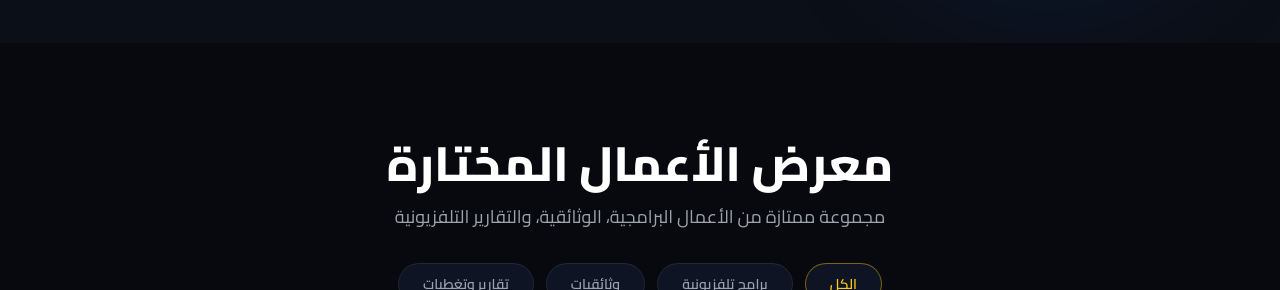
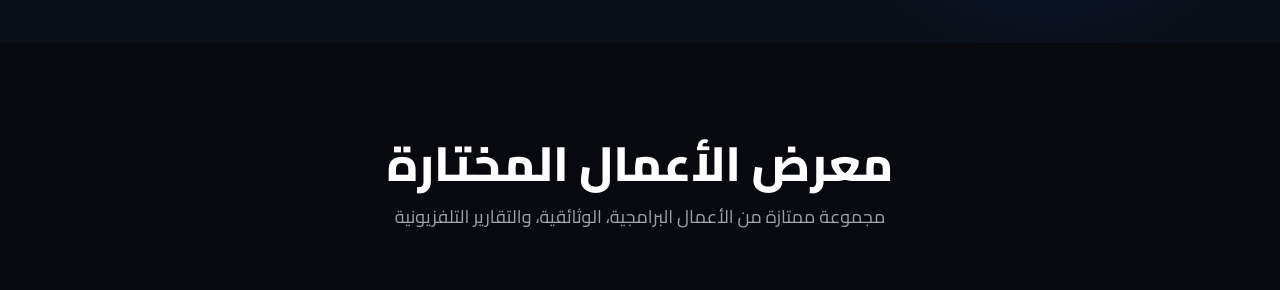
Before and after one commit to Abdelrhim121/Portfolio, a plain HTML site: page index.html in a window 1280 px wide. Shown: the part 759-1049 px from the top of the page. Drawn offline with nearby package versions, Linux system fonts and the light colour scheme.

Commit message:
Remove category filters and update initialProjects
Removed category filters from the HTML structure and updated initialProjects to remove category attributes.

```diff
--- a/index.html
+++ b/index.html
@@ -130,13 +130,13 @@
                 <h2 class="text-3xl md:text-5xl font-extrabold text-white mb-4">معرض الأعمال المختارة</h2>
                 <p class="text-gray-400 text-lg">مجموعة ممتازة من الأعمال البرامجية، الوثائقية، والتقارير التلفزيونية</p>
 
-                <!-- Category Filters -->
+                <!-- Category Filters
                 <div id="category-filters" class="flex flex-wrap items-center justify-center gap-3 mt-8">
                     <button class="filter-btn active px-6 py-2.5 rounded-full text-sm font-semibold glass-panel text-gold-400 border-gold-500/50" onclick="filterProjects('all', this)">الكل</button>
                     <button class="filter-btn px-6 py-2.5 rounded-full text-sm font-semibold glass-panel text-gray-400 hover:text-white" onclick="filterProjects('برامج تلفزيونية', this)">برامج تلفزيونية</button>
                     <button class="filter-btn px-6 py-2.5 rounded-full text-sm font-semibold glass-panel text-gray-400 hover:text-white" onclick="filterProjects('وثائقيات', this)">وثائقيات</button>
                     <button class="filter-btn px-6 py-2.5 rounded-full text-sm font-semibold glass-panel text-gray-400 hover:text-white" onclick="filterProjects('تقارير وتغطيات', this)">تقارير وتغطيات</button>
-                </div>
+                </div> -->
             </div>
 
             <!-- Projects Grid -->
@@ -261,8 +261,8 @@
 
     <script>
         const initialProjects = [
-            { id: '1', title: 'برنامج تلفزيوني - الحلقة 5', category: 'برامج تلفزيونية', youtubeUrl: 'https://www.youtube.com/watch?v=try3k6tQae0', desc: 'إعداد ومونتاج الحلقة الخامسة مع الضيوف وتنسيق الإيقاع البصري الصوتي.' },
-            { id: '2', title: 'تغطية تلفزيونية خاصة', category: 'تقارير وتغطيات', youtubeUrl: 'https://www.youtube.com/watch?v=U8Yl68FY8F8', desc: 'مونتاج سريع لتغطية ميدانية وإعادة صياغة القصص الميدانية.' },
+            { id: '1', title: 'برنامج تلفزيوني - الحلقة 5', youtubeUrl: 'https://www.youtube.com/watch?v=try3k6tQae0', desc: 'إعداد ومونتاج الحلقة الخامسة مع الضيوف وتنسيق الإيقاع البصري الصوتي.' },
+            { id: '2', title: 'تغطية تلفزيونية خاصة',  youtubeUrl: 'https://www.youtube.com/watch?v=U8Yl68FY8F8', desc: 'مونتاج سريع لتغطية ميدانية وإعادة صياغة القصص الميدانية.' },
             { id: '3', title: 'وثائقي تلفزيوني سينمائي', category: 'وثائقيات', youtubeUrl: 'https://www.youtube.com/watch?v=3PzKYWdcfZ8', desc: 'تلوين وهندسة صوت ومونتاج وثائقي متكامل بسرد درامي ممتاز.' },
             { id: '4', title: 'تقرير تلفزيوني إخباري', category: 'تقارير وتغطيات', youtubeUrl: 'https://www.youtube.com/watch?v=VPNE_oyzAyQ', desc: 'صياغة الخبر وتنسيق المشاهد بسرعة للتوافق مع جدول البث الإخباري.' },
             { id: '5', title: 'برنامج حواري تلفزيوني', category: 'برامج تلفزيونية', youtubeUrl: 'https://www.youtube.com/watch?v=QDPnt16DStw', desc: 'مونتاج كاميرات متعددة (Multi-cam) مع إضافة المؤثرات والباقات الجرافيكية.' },
```
